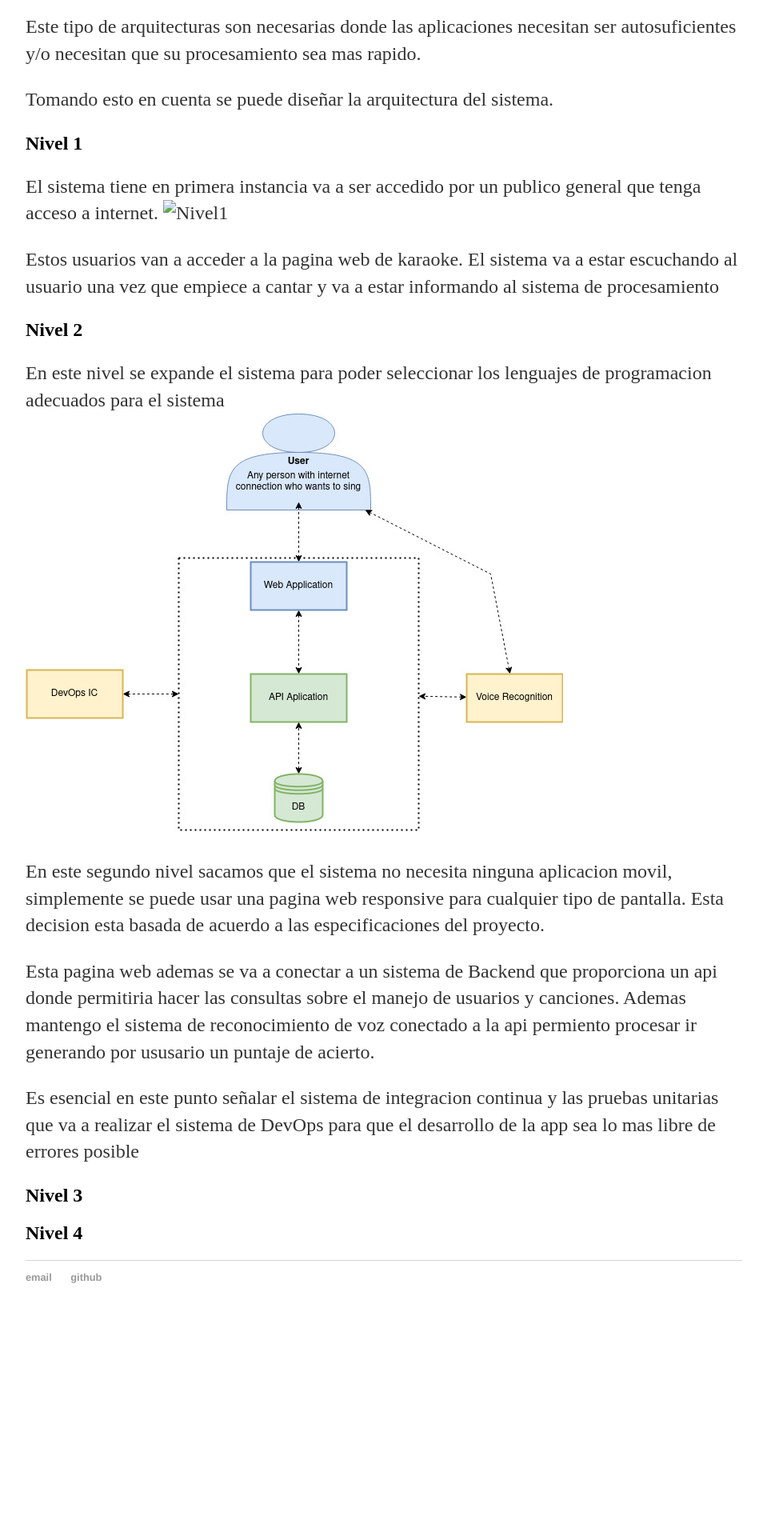
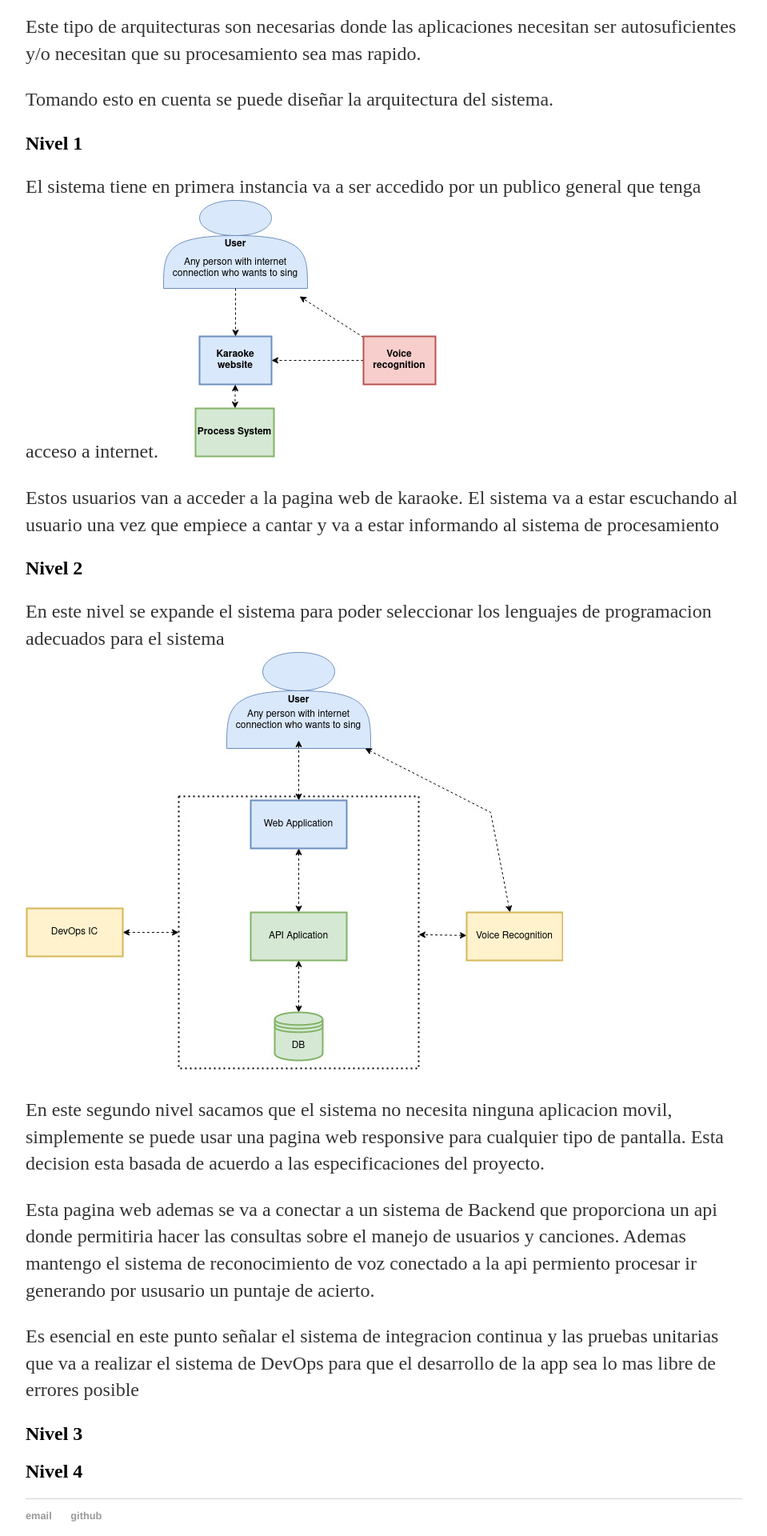
Before and after one commit to gaburolo/ce-box.github.io, a Jekyll site: the page built from _posts/2021-10-10-ce-box-arquitectura-karaoke.md, in a window 1280 px wide. Shown: the part 635-2555 px from the top of the page at 80% size, without its empty margins (160-1119 px from the left). Built offline with Jekyll 4.4.1, drawn with Linux system fonts in a browser that asks for light colours; before the commit the page ends 2299 px from its top, so only the background shows below that.

Commit message:
[add][master]images

```diff
--- a/_posts/2021-10-10-ce-box-arquitectura-karaoke.md
+++ b/_posts/2021-10-10-ce-box-arquitectura-karaoke.md
@@ -21,7 +21,7 @@ Tomando esto en cuenta se puede diseñar la arquitectura del sistema.
 ## Nivel 1
 
 El sistema tiene en primera instancia va a ser accedido por un publico general que tenga acceso a internet.
-![Nivel1](img/Karaoke-Nivel1.jpg)
+![Nivel1]({{site.url}}/assets/images/Karaoke-Nivel1.jpg)
 
 Estos usuarios van a acceder a la pagina web de karaoke. El sistema va a estar escuchando al usuario una vez que empiece a cantar y va a estar informando al sistema de procesamiento
 
```
Also changed, not shown: _posts/img/Karaoke-Nivel-2.jpg (deleted), _posts/img/Karaoke-Nivel1.jpg (deleted).
